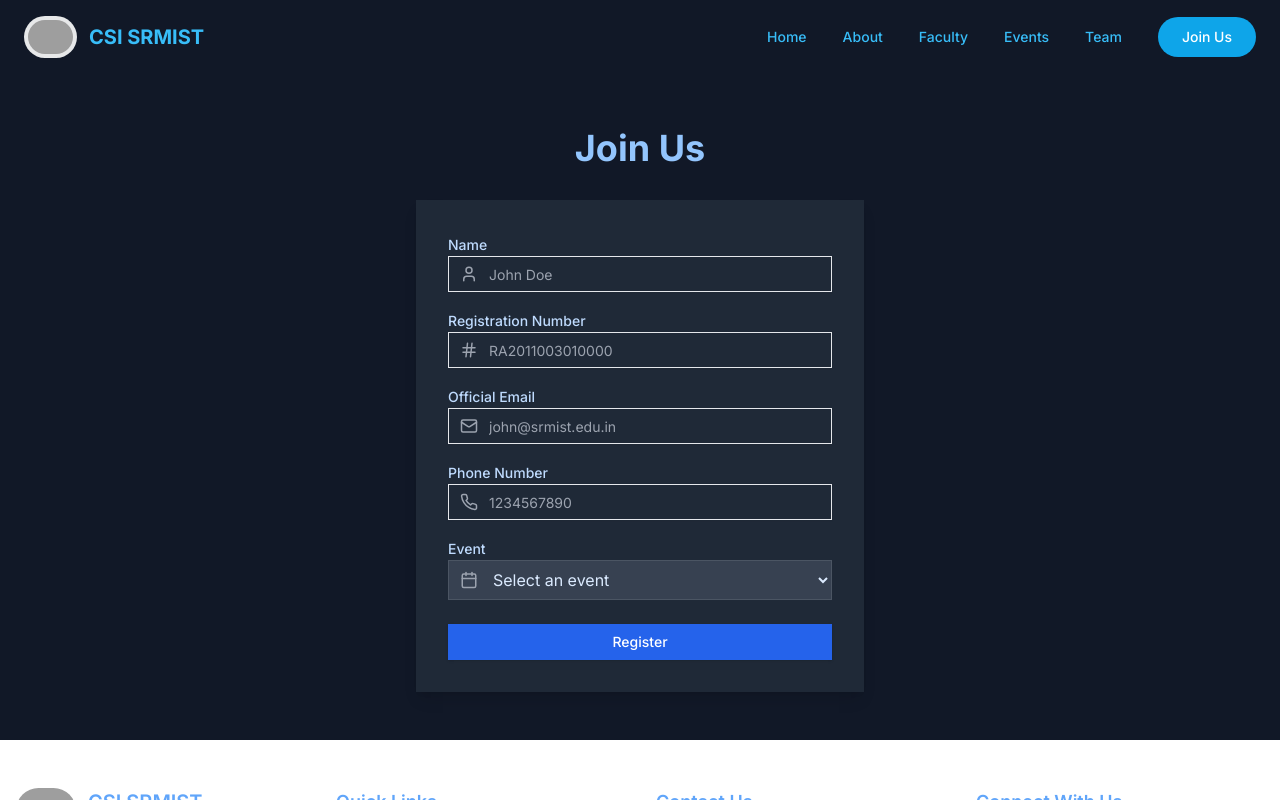
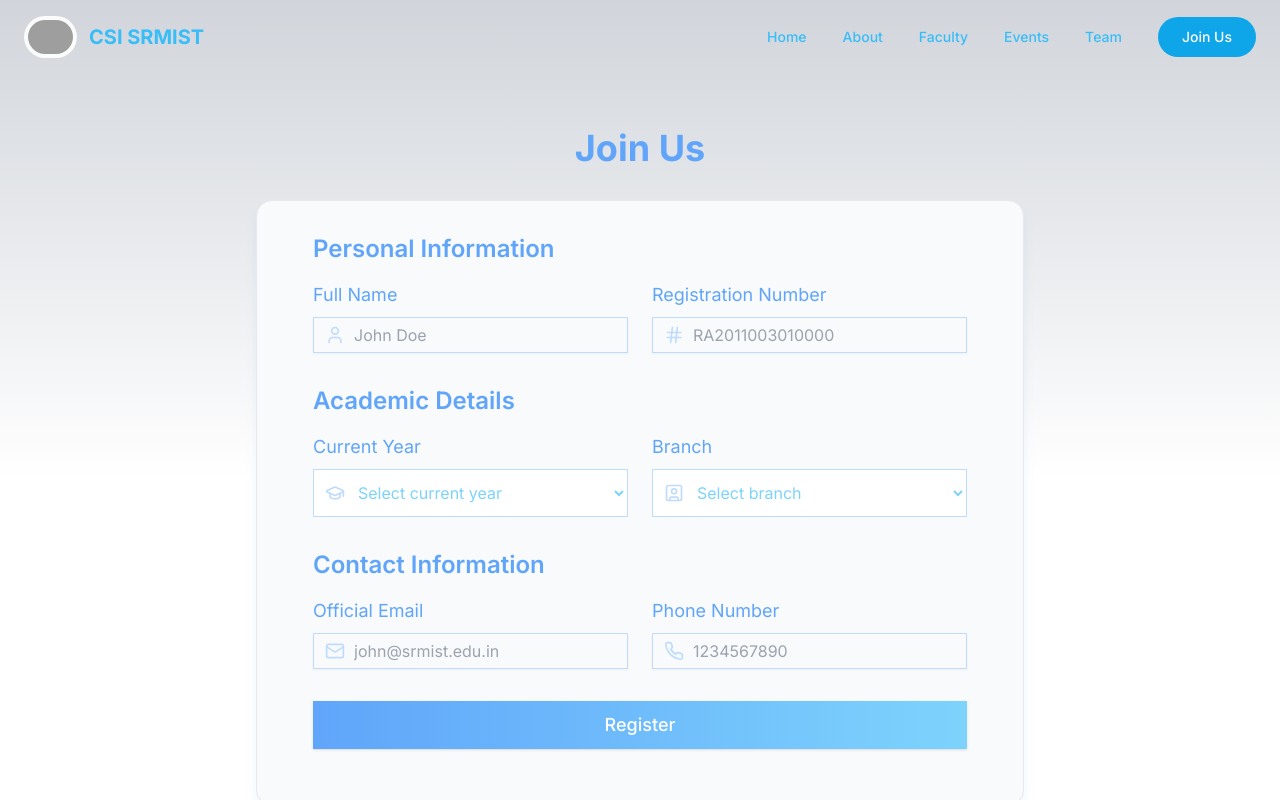
Before and after one commit to Parth308/csi, a Next.js app: page /join-us in a window 1280 px wide. Shown: the top 800 px of the page. Built offline with nearby package versions, Linux system fonts and the light colour scheme; grey boxes are pictures that could not be loaded.

Commit message:
updated join-us page

```diff
--- a/app/join-us/page.tsx
+++ b/app/join-us/page.tsx
@@ -35,11 +35,12 @@ export default function JoinUs() {
 
   return (
     <ToastProvider>
-      <div className="min-h-screen flex flex-col bg-gray-900 text-blue-100">
-        <NavBar activeSection={''} />
-        <main className="flex-grow pt-20">
-          <div className="container mx-auto px-4 py-12">
-            <h1 className="text-4xl font-bold text-center mb-8 text-blue-300">Join Us</h1>
+<div className="min-h-screen flex flex-col bg-white text-gray-900 relative"> {/* Added relative */}
+  <div className="absolute top-0 w-full h-[60vh] bg-gradient-to-b from-gray-300 to-white z-0" /> {/* Added z-0 */}
+  <NavBar activeSection={''} />
+  <main className="flex-grow pt-20 relative z-1"> {/* z-1 to stay above gradient */}
+    <div className="container mx-auto px-4 py-12">
+      <h1 className="text-4xl font-bold text-center mb-8 text-blue-400">Join Us</h1>
 
             <AnimatePresence mode="wait">
               {isRegistrationOpen ? (
--- a/components/EventRegistrationForm.tsx
+++ b/components/EventRegistrationForm.tsx
@@ -5,7 +5,8 @@ import { motion } from 'framer-motion'
 import { Button } from "@/components/ui/button"
 import { Input } from "@/components/ui/input"
 import { Label } from "@/components/ui/label"
-import { CalendarIcon, UserIcon, MailIcon, PhoneIcon, HashIcon } from 'lucide-react'
+import { Card, CardContent } from "@/components/ui/card"
+import { UserIcon, HashIcon, GraduationCapIcon, UserSquare, Mail, Phone } from 'lucide-react'
 import { useToast } from "../hooks/use-toast"
 
 interface EventRegistrationFormProps {
@@ -18,10 +19,27 @@ export default function EventRegistrationForm({ events, onSubmit }: EventRegistr
   const [formData, setFormData] = useState({
     name: '',
     registrationNumber: '',
+    year: '',
+    branch: '',
     officialEmail: '',
     phoneNumber: '',
     event: ''
   })
+
+  const years = [
+    { value: "first", label: "First Year" },
+    { value: "second", label: "Second Year" },
+    { value: "third", label: "Third Year" },
+    { value: "fourth", label: "Fourth Year" },
+  ]
+
+  const branches = [
+    { value: "CSE", label: "Computer Science Engineering" },
+    { value: "ECE", label: "Electronics & Communication Engineering" },
+    { value: "EEE", label: "Electrical & Electronics Engineering" },
+    { value: "MECH", label: "Mechanical Engineering" },
+    { value: "CIVIL", label: "Civil Engineering" },
+  ]
 
   const handleChange = (e: React.ChangeEvent<HTMLInputElement | HTMLSelectElement>) => {
     const { name, value } = e.target
@@ -31,7 +49,6 @@ export default function EventRegistrationForm({ events, onSubmit }: EventRegistr
   const handleSubmit = (e: React.FormEvent<HTMLFormElement>) => {
     e.preventDefault()
 
-    // Basic validation
     if (Object.values(formData).some(value => value === '')) {
       toast({
         title: "Error",
@@ -41,7 +58,6 @@ export default function EventRegistrationForm({ events, onSubmit }: EventRegistr
       return
     }
 
-    // Email validation
     const emailRegex = /^[^\s@]+@[^\s@]+\.[^\s@]+$/
     if (!emailRegex.test(formData.officialEmail)) {
       toast({
@@ -52,7 +68,6 @@ export default function EventRegistrationForm({ events, onSubmit }: EventRegistr
       return
     }
 
-    // Phone number validation (basic)
     const phoneRegex = /^\d{10}$/
     if (!phoneRegex.test(formData.phoneNumber)) {
       toast({
@@ -66,66 +81,146 @@ export default function EventRegistrationForm({ events, onSubmit }: EventRegistr
     onSubmit(new FormData(e.currentTarget))
   }
 
+  const SelectField = ({ id, label, icon: Icon, options, value, onChange }: any) => (
+    <div className="flex-1">
+      <Label htmlFor={id} className="text-base md:text-lg text-primary font-normal">{label}</Label>
+      <div className="relative mt-2">
+        <Icon className="absolute left-3 top-1/2 transform -translate-y-1/2 text-primary-light" size={20} />
+        <select
+          id={id}
+          name={id}
+          value={value}
+          onChange={onChange}
+          className="w-full pl-10 pr-4 py-2.5 md:py-3 bg-background border border-primary-light rounded-md text-text-secondary focus:ring-2 focus:ring-primary focus:border-transparent text-sm md:text-base"
+          required
+        >
+          <option value="">Select {label.toLowerCase()}</option>
+          {options.map((option: any) => (
+            <option key={option.value} value={option.value}>{option.label}</option>
+          ))}
+        </select>
+      </div>
+    </div>
+  )
+
   return (
     <motion.div
       initial={{ opacity: 0, y: 20 }}
       animate={{ opacity: 1, y: 0 }}
       exit={{ opacity: 0, y: -20 }}
       transition={{ duration: 0.5 }}
+      className="w-full px-4 sm:px-6 md:px-8"
     >
-      <form onSubmit={handleSubmit} className="max-w-md mx-auto bg-gray-800 p-8 rounded-lg shadow-lg">
-        <div className="space-y-4">
+      <form onSubmit={handleSubmit} className="max-w-3xl mx-auto">
+        <Card className="bg-background-lighter p-4 sm:p-6 md:p-8 rounded-xl md:rounded-2xl shadow-card">
+          <CardContent className="space-y-6 md:space-y-8">
+            {/* Personal Information */}
+            <div className="space-y-3 md:space-y-4">
+              <h3 className="text-xl md:text-2xl text-primary font-semibold">Personal Information</h3>
+              <div className="grid grid-cols-1 md:grid-cols-2 gap-4 md:gap-6">
                 <div>
-            <Label htmlFor="name" className="text-blue-200">Name</Label>
-            <div className="relative">
-              <UserIcon className="absolute left-3 top-1/2 transform -translate-y-1/2 text-gray-400" size={18} />
-              <Input id="name" name="name" value={formData.name} onChange={handleChange} placeholder="John Doe" className="pl-10" required />
+                  <Label htmlFor="name" className="text-base md:text-lg text-primary font-normal">Full Name</Label>
+                  <div className="relative mt-2">
+                    <UserIcon className="absolute left-3 top-1/2 transform -translate-y-1/2 text-primary-light" size={20} />
+                    <Input
+                      id="name"
+                      name="name"
+                      value={formData.name}
+                      onChange={handleChange}
+                      placeholder="John Doe"
+                      className="pl-10 py-2.5 md:py-3 border-primary-light rounded-md text-text-secondary text-sm md:text-base"
+                      required
+                    />
                   </div>
                 </div>
                 <div>
-            <Label htmlFor="registrationNumber" className="text-blue-200">Registration Number</Label>
-            <div className="relative">
-              <HashIcon className="absolute left-3 top-1/2 transform -translate-y-1/2 text-gray-400" size={18} />
-              <Input id="registrationNumber" name="registrationNumber" value={formData.registrationNumber} onChange={handleChange} placeholder="RA2011003010000" className="pl-10" required />
+                  <Label htmlFor="registrationNumber" className="text-base md:text-lg text-primary font-normal">Registration Number</Label>
+                  <div className="relative mt-2">
+                    <HashIcon className="absolute left-3 top-1/2 transform -translate-y-1/2 text-primary-light" size={20} />
+                    <Input
+                      id="registrationNumber"
+                      name="registrationNumber"
+                      value={formData.registrationNumber}
+                      onChange={handleChange}
+                      placeholder="RA2011003010000"
+                      className="pl-10 py-2.5 md:py-3 border-primary-light rounded-md text-text-secondary text-sm md:text-base"
+                      required
+                    />
+                  </div>
+                </div>
+              </div>
+            </div>
+
+            {/* Academic Details */}
+            <div className="space-y-3 md:space-y-4">
+              <h3 className="text-xl md:text-2xl text-primary font-semibold">Academic Details</h3>
+              <div className="grid grid-cols-1 md:grid-cols-2 gap-4 md:gap-6">
+                <SelectField
+                  id="year"
+                  label="Current Year"
+                  icon={GraduationCapIcon}
+                  options={years}
+                  value={formData.year}
+                  onChange={handleChange}
+                />
+                <SelectField
+                  id="branch"
+                  label="Branch"
+                  icon={UserSquare}
+                  options={branches}
+                  value={formData.branch}
+                  onChange={handleChange}
+                />
+              </div>
+            </div>
+
+            {/* Contact Information */}
+            <div className="space-y-3 md:space-y-4">
+              <h3 className="text-xl md:text-2xl text-primary font-semibold">Contact Information</h3>
+              <div className="grid grid-cols-1 md:grid-cols-2 gap-4 md:gap-6">
+                <div>
+                  <Label htmlFor="officialEmail" className="text-base md:text-lg text-primary font-normal">Official Email</Label>
+                  <div className="relative mt-2">
+                    <Mail className="absolute left-3 top-1/2 transform -translate-y-1/2 text-primary-light" size={20} />
+                    <Input
+                      id="officialEmail"
+                      name="officialEmail"
+                      type="email"
+                      value={formData.officialEmail}
+                      onChange={handleChange}
+                      placeholder="john@srmist.edu.in"
+                      className="pl-10 py-2.5 md:py-3 border-primary-light rounded-md text-text-secondary text-sm md:text-base"
+                      required
+                    />
                   </div>
                 </div>
                 <div>
-            <Label htmlFor="officialEmail" className="text-blue-200">Official Email</Label>
-            <div className="relative">
-              <MailIcon className="absolute left-3 top-1/2 transform -translate-y-1/2 text-gray-400" size={18} />
-              <Input id="officialEmail" name="officialEmail" type="email" value={formData.officialEmail} onChange={handleChange} placeholder="john@srmist.edu.in" className="pl-10" required />
-            </div>
-          </div>
-          <div>
-            <Label htmlFor="phoneNumber" className="text-blue-200">Phone Number</Label>
-            <div className="relative">
-              <PhoneIcon className="absolute left-3 top-1/2 transform -translate-y-1/2 text-gray-400" size={18} />
-              <Input id="phoneNumber" name="phoneNumber" type="tel" value={formData.phoneNumber} onChange={handleChange} placeholder="1234567890" className="pl-10" required />
-            </div>
-          </div>
-          <div>
-            <Label htmlFor="event" className="text-blue-200">Event</Label>
-            <div className="relative">
-              <CalendarIcon className="absolute left-3 top-1/2 transform -translate-y-1/2 text-gray-400" size={18} />
-              <select
-                id="event"
-                name="event"
-                value={formData.event}
+                  <Label htmlFor="phoneNumber" className="text-base md:text-lg text-primary font-normal">Phone Number</Label>
+                  <div className="relative mt-2">
+                    <Phone className="absolute left-3 top-1/2 transform -translate-y-1/2 text-primary-light" size={20} />
+                    <Input
+                      id="phoneNumber"
+                      name="phoneNumber"
+                      type="tel"
+                      value={formData.phoneNumber}
                       onChange={handleChange}
-                className="w-full pl-10 pr-4 py-2 bg-gray-700 border border-gray-600 rounded-md text-blue-100 focus:ring-2 focus:ring-blue-500 focus:border-transparent"
+                      placeholder="1234567890"
+                      className="pl-10 py-2.5 md:py-3 border-primary-light rounded-md text-text-secondary text-sm md:text-base"
                       required
-              >
-                <option value="">Select an event</option>
-                {events.map((event) => (
-                  <option key={event.value} value={event.value}>{event.label}</option>
-                ))}
-              </select>
+                    />
                   </div>
                 </div>
               </div>
-        <Button type="submit" className="w-full mt-6 bg-blue-600 hover:bg-blue-700 text-white">
+            </div>
+
+            <Button
+              type="submit"
+              className="w-full py-4 md:py-6 text-base md:text-lg bg-gradient-primary hover:opacity-90 text-background rounded-md transition-opacity duration-200 mt-6 md:mt-8"
+            >
               Register
             </Button>
+          </CardContent>
+        </Card>
       </form>
     </motion.div>
   )
```
Lines whose indentation alone changed are shown as unchanged.
